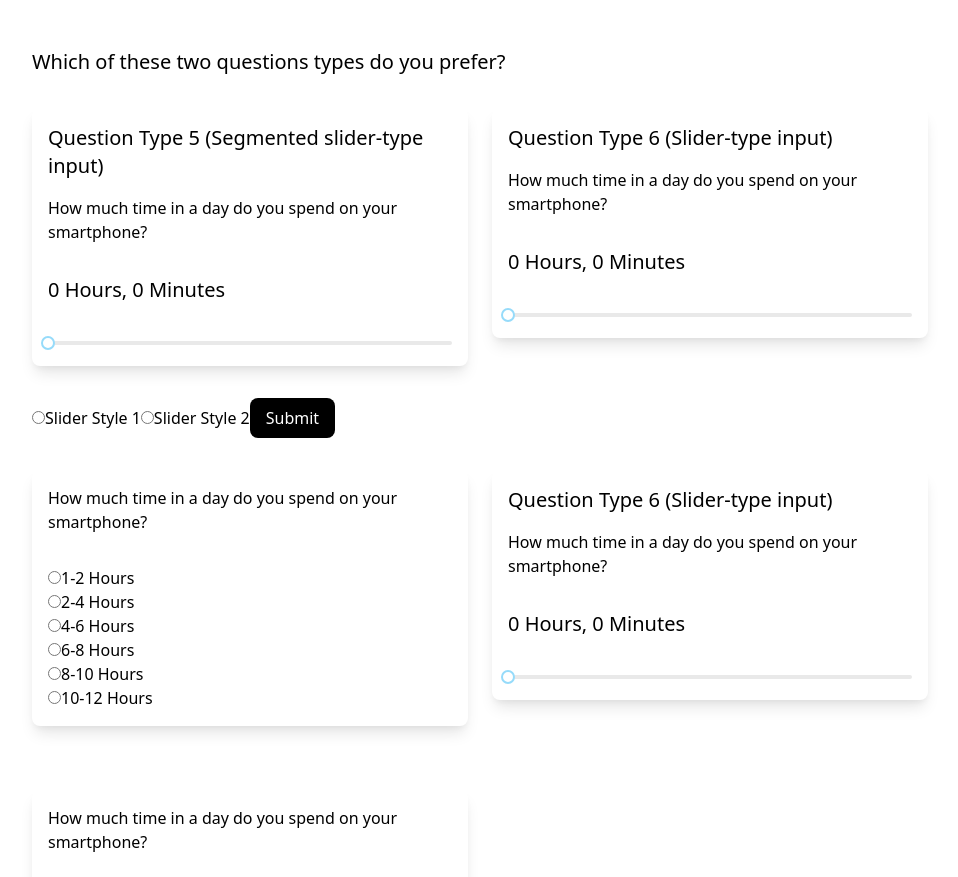
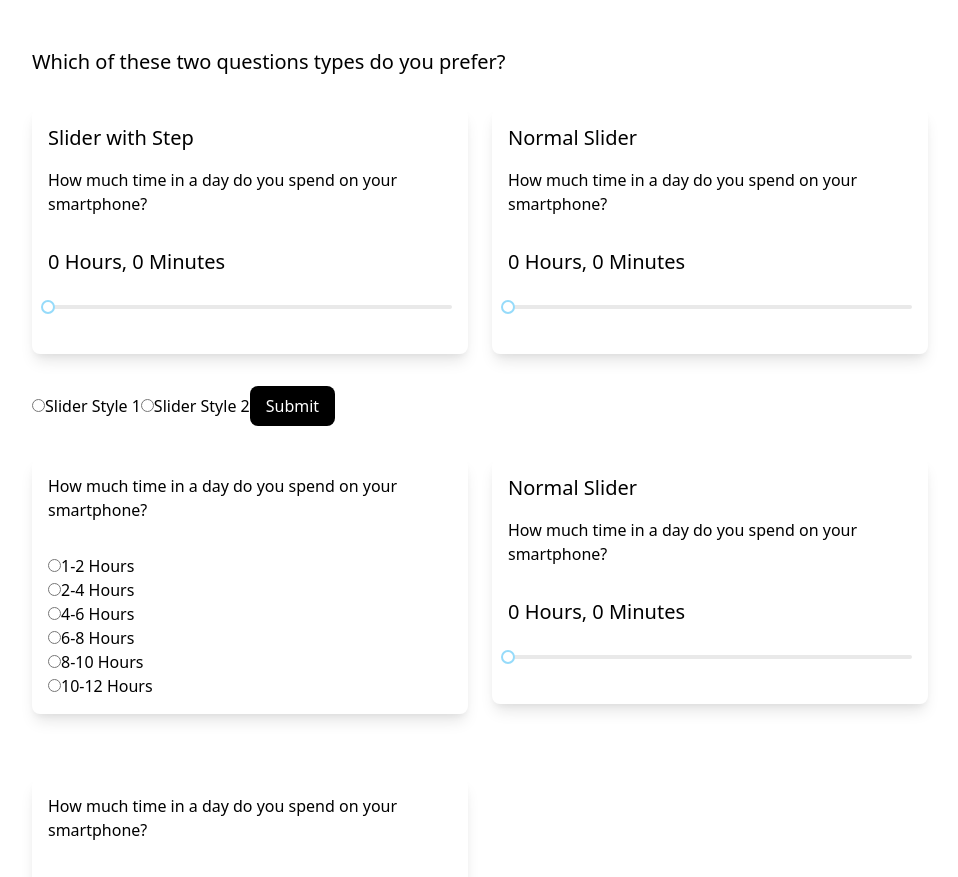
Before and after one commit to GLaDO8/sc-input-pref-testing, a React (Create React App) app: page / in a window 1280 px wide. Shown: the part 860-1737 px from the top of the page, without its empty margins (160-1118 px from the left). Built offline with nearby package versions, Linux system fonts and the light colour scheme.

Commit message:
removed tooltip, added fixed height

```diff
--- a/src/Components/Slidertype1.js
+++ b/src/Components/Slidertype1.js
@@ -1,9 +1,7 @@
 import React, { Component } from "react";
-import Slider, { createSliderWithTooltip } from "rc-slider";
+import Slider from "rc-slider";
 import "rc-slider/assets/index.css";
 import "./../index.css";
-
-const SliderWithTooltip = createSliderWithTooltip(Slider);
 
 function screenTimeFormatter(v) {
   let hours = Math.floor(v / 60);
@@ -21,23 +19,18 @@ class Slidertype1 extends Component {
     return (
       <div>
         <div className="rounded-lg bg-white shadow-lg p-4">
-          <h2 className="text-xl font-medium mb-4">
-            Question Type 5 (Segmented slider-type input)
-          </h2>
-          <div className="mb-8">
-            <label for="male">
-              How much time in a day do you spend on your smartphone?
-            </label>
-          </div>
+          <h2 className="text-xl font-medium mb-4">Slider with Step</h2>
+          <p className="mb-8">
+            How much time in a day do you spend on your smartphone?
+          </p>
           <div>
-            <p className="text-xl mb-8">{screenTimeFormatter(sliderValue)}</p>
-            <SliderWithTooltip
+            <p className="text-xl mb-6">{screenTimeFormatter(sliderValue)}</p>
+            <Slider
               min={0}
               max={720}
-              step={5}
-              tipFormatter={screenTimeFormatter}
-              tipProps={{ overlayClassName: "foo" }}
+              step={15}
               onChange={this.handleChange}
+              className="mb-6"
             />
           </div>
         </div>
--- a/src/Components/Slidertype2.js
+++ b/src/Components/Slidertype2.js
@@ -1,9 +1,7 @@
 import React, { Component } from "react";
-import Slider, { createSliderWithTooltip } from "rc-slider";
+import Slider from "rc-slider";
 import "rc-slider/assets/index.css";
 import "./../index.css";
-
-const SliderWithTooltip = createSliderWithTooltip(Slider);
 
 function screenTimeFormatter(v) {
   let hours = Math.floor(v / 60);
@@ -21,21 +19,16 @@ class Slidertype2 extends Component {
     return (
       <div>
         <div className="rounded-lg bg-white shadow-lg p-4">
-          <h2 className="text-xl font-medium mb-4">
-            Question Type 6 (Slider-type input)
-          </h2>
-          <div className="mb-8">
-            <label for="male">
-              How much time in a day do you spend on your smartphone?
-            </label>
-          </div>
-          <p className="text-xl mb-8">{screenTimeFormatter(sliderValue)}</p>
-          <SliderWithTooltip
+          <h2 className="text-xl font-medium mb-4">Normal Slider</h2>
+          <p className="mb-8">
+            How much time in a day do you spend on your smartphone?
+          </p>
+          <p className="text-xl mb-6">{screenTimeFormatter(sliderValue)}</p>
+          <Slider
             min={0}
             max={720}
-            tipFormatter={screenTimeFormatter}
-            tipProps={{ overlayClassName: "foo" }}
             onChange={this.handleChange}
+            className="mb-6"
           />
         </div>
       </div>
```
